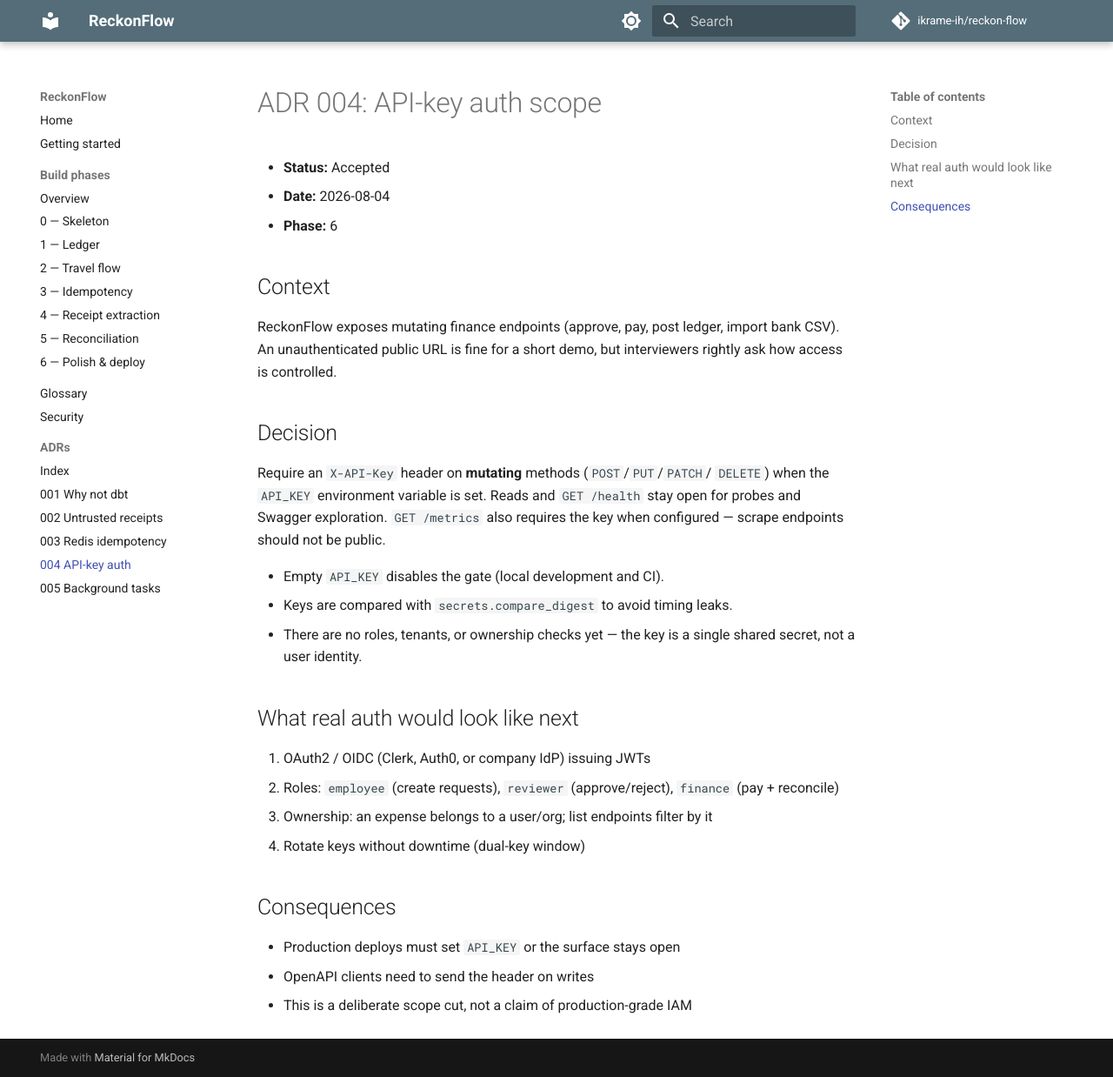
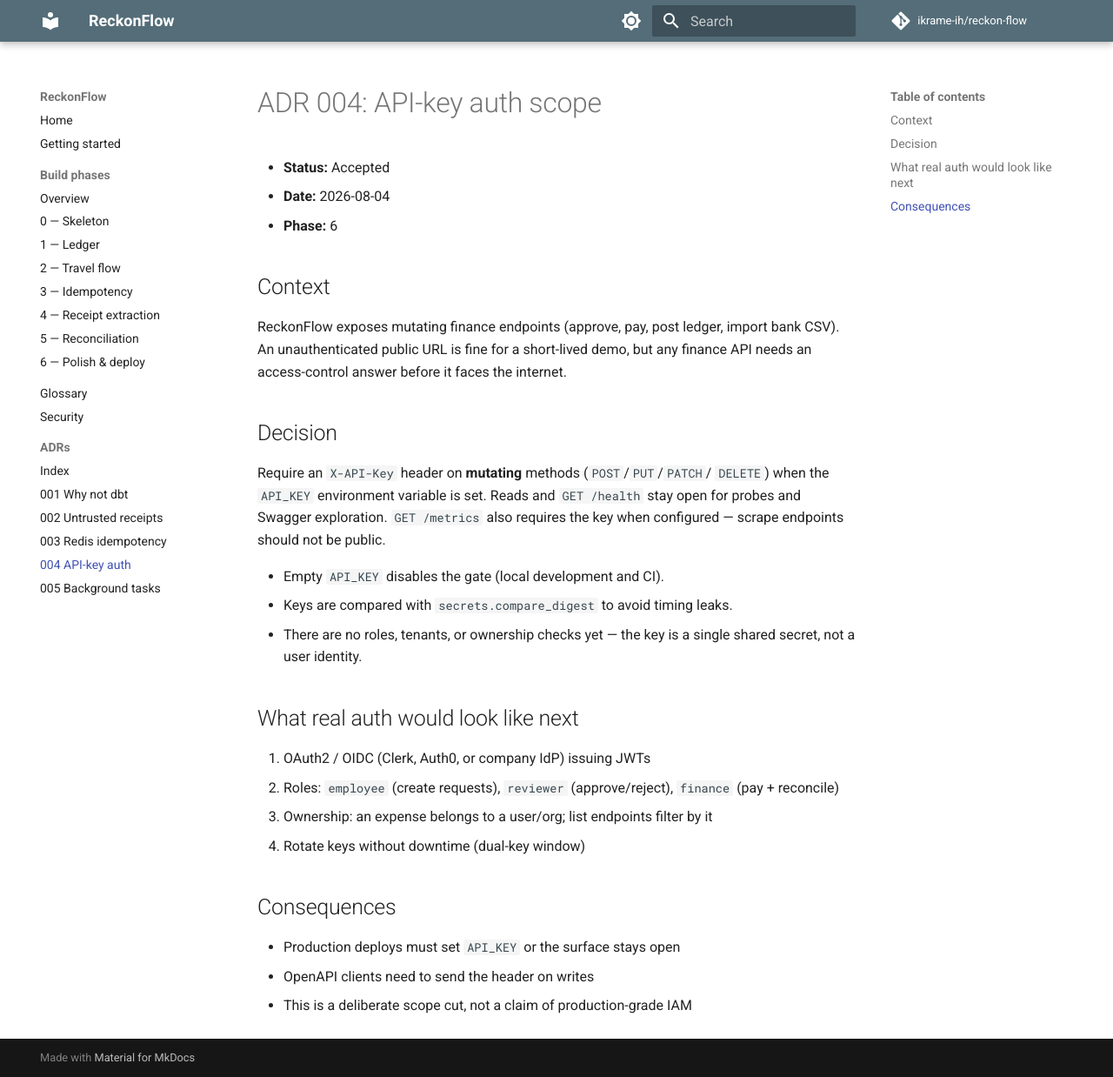
Before and after one commit to ikrame-ih/reckon-flow, an MkDocs documentation site: the page built from docs/adr/004-api-key-auth.md, in a window 1280 px wide and 1238 px high. Shown: the whole window at 87% size. Built offline with MkDocs 1.6.1 and Material for MkDocs 9.7.7, drawn with Linux system fonts in a browser that asks for light colours; comment, search, counter and statistics services are not loaded.

Commit message:
docs: clean up ADR and ops wording

```diff
--- a/docs/adr/004-api-key-auth.md
+++ b/docs/adr/004-api-key-auth.md
@@ -7,8 +7,9 @@
 ## Context
 
 ReckonFlow exposes mutating finance endpoints (approve, pay, post ledger,
-import bank CSV). An unauthenticated public URL is fine for a short demo, but
-interviewers rightly ask how access is controlled.
+import bank CSV). An unauthenticated public URL is fine for a short-lived
+demo, but any finance API needs an access-control answer before it faces
+the internet.
 
 ## Decision
 
--- a/render.yaml
+++ b/render.yaml
@@ -1,4 +1,4 @@
-# I describe the Render web service for ReckonFlow
+# Render web service definition
 # Dashboard alternative: create a Web Service manually with the same settings
 
 services:
```
Also changed, not shown: docs/adr/002-receipt-untrusted-input.md (+1 -1 lines), docs/getting-started.md (+1 -1 lines), docs/security.md (+1 -1 lines).
